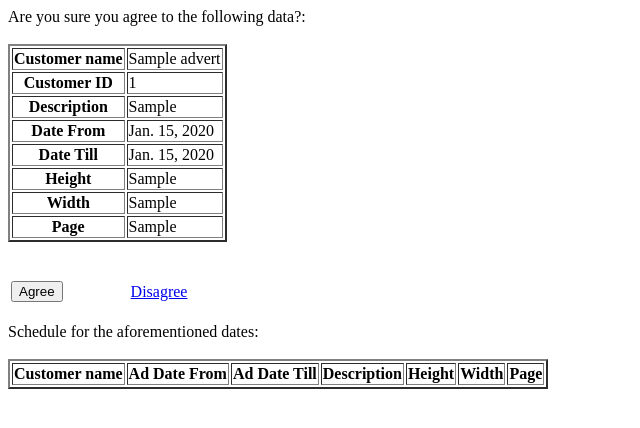
After one commit to Jaspreet8843/Ads_management, a Django app: page /accept/1 in a window 1280 px wide. The commit adds this page. Shown: the top 428 px of the page, without its empty margins (0-640 px from the left). Run offline with Django 3.2, Linux system fonts and the light colour scheme; tables that the repository leaves empty hold one stand-in row (values such as "Sample post"); lists and menus that the app fills with data are empty; parts of the project's set-up code (start-up, migrations or seed data) failed here and were passed over.

Commit message:
few additions

```diff
--- a/mainActivity/models.py
+++ b/mainActivity/models.py
@@ -26,3 +26,7 @@ class adverts(models.Model):
     ad_height=models.CharField(max_length=255)
     ad_width=models.CharField(max_length=255)
     ad_page=models.CharField(max_length=255)
+
+class rejected(models.Model):
+    ad_id=models.IntegerField()
+    desc=models.CharField(max_length=255)
--- a/mainActivity/urls.py
+++ b/mainActivity/urls.py
@@ -12,4 +12,8 @@ urlpatterns = [
     path('view_adverts',views.view_adverts,name='view_adverts'),
     path('billing',views.billing,name='billing'),
     path('view_schedule',views.view_schedule, name='view_schedule'),
+    path('pending_for_approval',views.pending_for_approval, name='pending_for_approval'),
+    path('accept/<int:no>',views.accept, name='accept'),
+    path('reject/<int:no>',views.reject, name='reject'),
+    path('view_rejected',views.view_rejected, name='view_rejected'),
 ]
--- a/mainActivity/views.py
+++ b/mainActivity/views.py
@@ -2,7 +2,7 @@ import json
 
 from django.http import JsonResponse
 from django.shortcuts import render, redirect
-from .models import customer,prices,adverts
+from .models import customer,prices,adverts, rejected
 import time
 # Create your views here.
 
@@ -99,7 +99,7 @@ def view_adverts(request):
     return render(request,'view_adverts.html',({'advertisements':ads}))
 
 def billing(request):
-    cust=customer.objects.all()
+    cust=customer.objects.filter()
     if request.method=='POST':
         cust_id=request.POST.get('customer_id')
         ads=adverts.objects.filter(cust_id=cust_id).order_by('ad_date_from')
@@ -112,7 +112,40 @@ def view_schedule(request):
         date_from=request.POST.get('from')
         date_upto=request.POST.get('upto')
         if date_from!='' or date_upto!='':
-            schedule=adverts.objects.filter(ad_date_from__gte=date_from , ad_date_from__lte=date_upto).order_by('-ad_date_from')
+            schedule=adverts.objects.filter(ad_date_from__gte=date_from , ad_date_from__lte=date_upto).order_by('ad_date_from')
         else:
             schedule=adverts.objects.all().order_by('ad_date_from')
     return render(request, 'view_schedule.html', ({'schedule':schedule}))
+
+
+def pending_for_approval(request):
+    schedule = adverts.objects.filter(ad_status='Pending for approval').order_by('ad_date_from')
+    return render(request,'pending_for_approval.html',({'schedule':schedule}))
+
+
+def accept(request, no):
+    if request.method=="POST":
+        q=adverts.objects.get(id=no)
+        q.ad_status='Approved'
+        q.save()
+        return redirect('pending_for_approval')
+    ad=adverts.objects.filter(id=no)
+    schedule = adverts.objects.filter(ad_status='Approved',ad_date_from__gte=ad[0].ad_date_from, ad_date_from__lte=ad[0].ad_date_till).order_by('ad_date_from')
+    return render(request,'accept.html',({'ad':ad,'schedule':schedule}))
+
+
+def reject(request, no):
+    if request.method=="POST":
+        desc=request.POST.get('desc')
+        obj=rejected(ad_id=no,desc=desc)
+        obj.save()
+        q=adverts.objects.get(id=no)
+        q.ad_status='Disapproved'
+        q.save()
+        return redirect('pending_for_approval')
+    ad=adverts.objects.filter(id=no)
+    return render(request,'reject.html',({'ad':ad}))
+
+
+def view_rejected(request):
+    return render(request,'view_rejected.html',({}))
--- /dev/null
+++ b/template/accept.html
@@ -0,0 +1,55 @@
+<!DOCTYPE html>
+<html lang="en">
+<head>
+    <meta charset="UTF-8">
+    <title>Accept</title>
+</head>
+<body>
+Are you sure you agree to the following data?:
+
+<br><br><table border="2">
+            {% for i in ad %}
+            <tr><th>Customer name</th>
+            <td>{{i.cust_name}}</td></tr>
+            <tr><th>Customer ID</th>
+            <td>{{i.cust_id}}</td></tr>
+            <tr><th>Description</th>
+            <td>{{i.ad_header}}</td></tr>
+            <tr><th>Date From</th>
+            <td>{{i.ad_date_from}}</td></tr>
+            <tr><th>Date Till</th>
+            <td>{{i.ad_date_till}}</td></tr>
+            <tr><th>Height</th>
+            <td>{{i.ad_height}}</td></tr>
+            <tr><th>Width</th>
+            <td>{{i.ad_width}}</td></tr>
+            <tr><th>Page</th>
+            <td>{{i.ad_page}}</td></tr>
+            {% endfor %}
+
+    </table>
+
+<br><br><form method="post">{% csrf_token %}<table width="20%"><td><button type="submit">Agree</button></td><td><a href="/pending_for_approval">Disagree</a> </td></table></form>
+<br>Schedule for the aforementioned dates:
+<br><br><table border="2">
+            <th>Customer name</th>
+            <th>Ad Date From</th>
+            <th>Ad Date Till</th>
+            <th>Description</th>
+            <th>Height</th>
+            <th>Width</th>
+            <th>Page</th>
+        {% for i in schedule %}
+        <tr>
+            <td>{{i.cust_name}}</td>
+            <td>{{i.ad_date_from}}</td>
+            <td>{{i.ad_date_till}}</td>
+            <td>{{i.ad_header}}</td>
+            <td>{{i.ad_height}}</td>
+            <td>{{i.ad_width}}</td>
+            <td>{{i.ad_page}}</td>
+        </tr>
+        {% endfor %}
+    </table>
+</body>
+</html>
--- a/template/billing.html
+++ b/template/billing.html
@@ -19,7 +19,7 @@
 </form><br><br>
 <form method="post"> {% csrf_token %}
 <table border="3" align="center" width="100%">
-	<th>Sl No</th>
+	<th>Ad ID</th>
 	<th>Heading</th>
 	<th>From</th>
 	<th>Till</th>
@@ -29,7 +29,7 @@
 	<th>TOTAL</th>
 	{% for i in ads %}
 	<tr>
-		<td>--</td>
+		<td>{{i.id}}</td>
 		<td>{{i.ad_header}}</td>
 		<td>{{i.ad_date_from}}</td>
 		<td>{{i.ad_date_till}}</td>
--- a/template/index.html
+++ b/template/index.html
@@ -15,6 +15,8 @@
     <li><a href="/view_adverts">View advertisements</a></li>
     <li><a href="/billing">Billing</a></li>
     <li><a href="/view_schedule">View Schedule</a></li>
+    <li><a href="/pending_for_approval">Pending for approval</a></li>
+    <li><a href="/view_rejected">View Rejected Advertisements</a></li>
 </ul>
 
 </body>
```
Also changed, not shown: template/pending_for_approval.html (added, +36 -0 lines), template/reject.html (added, +46 -0 lines), template/view_rejected.html (added, +10 -0 lines).
